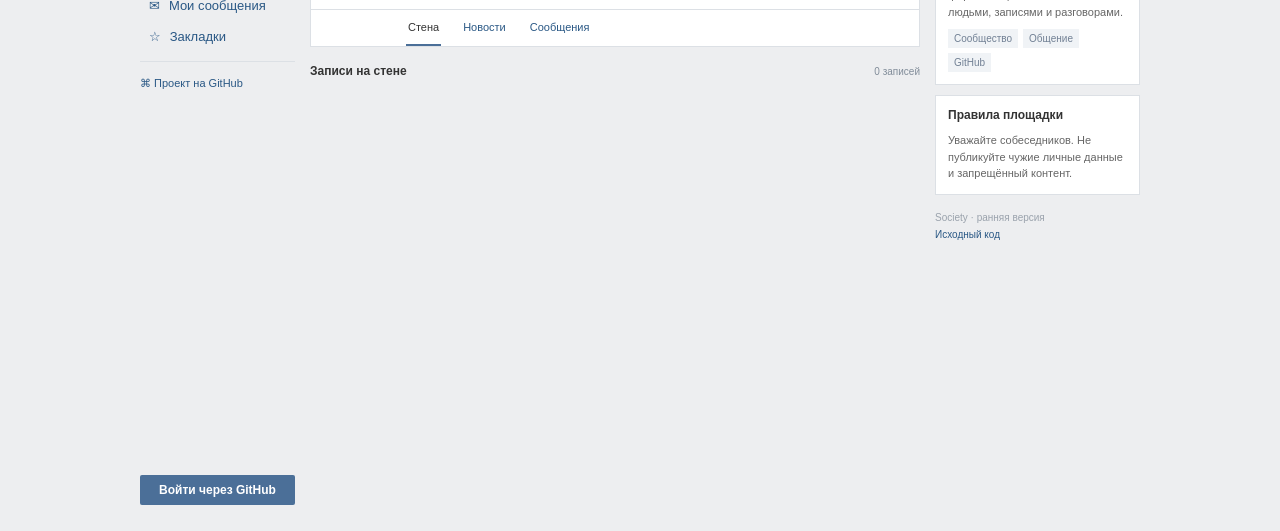
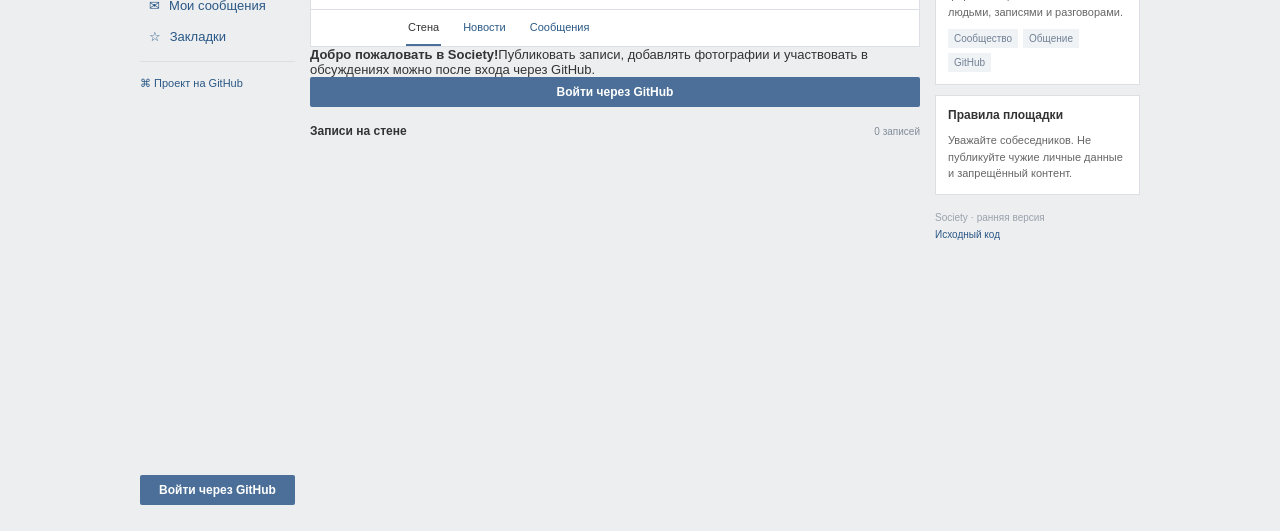
Before and after one commit to Nikita83USSR/Society, a plain HTML site: page index.html in a window 1280 px wide. Shown: the part 279-810 px from the top of the page. Drawn offline with nearby package versions, Linux system fonts and the light colour scheme; a web font is replaced by a local one.

Commit message:
Add guest access notices for member features

```diff
--- a/index.html
+++ b/index.html
@@ -26,19 +26,20 @@
     <div class="profile-cover"><div class="cover-caption">SOCIETY COMMUNITY</div></div>
     <div class="profile-summary"><img id="wallAvatar" class="wall-avatar" src="assets/default-avatar.svg" alt=""><div class="profile-data"><h2 id="wallName">Гость</h2><div id="wallHandle" class="muted">@гость</div><div id="wallBio" class="profile-bio">Социальная сеть на базе GitHub</div></div><a id="githubProfile" class="small-blue-button" href="https://github.com/Nikita83USSR" target="_blank" rel="noopener">GitHub ↗</a></div>
     <div class="profile-tabs"><button class="tab active">Стена</button><button class="tab" data-view="feed">Новости</button><button class="tab" data-view="messages">Сообщения</button></div>
-    <form id="postForm" class="composer">
+    <form id="postForm" class="composer hidden">
       <div class="composer-title"><b>Что у вас нового?</b><span id="composerHint">Запись на стене</span></div>
       <textarea id="postText" maxlength="5000" rows="3" placeholder="Поделитесь новостью или мыслью..."></textarea>
       <div id="imagePreview" class="image-preview hidden"></div>
       <div class="composer-tools"><label class="tool-button">▧ Фото<input id="imageInput" type="file" accept="image/*" multiple hidden></label><button id="attachLink" type="button" class="tool-button">↗ Ссылка</button><span id="fileNames" class="muted file-names"></span><button type="submit" id="publishButton" class="blue-button" disabled>Отправить</button></div>
       <div id="linkRow" class="link-row hidden"><input id="postLink" type="url" placeholder="https://example.com"></div>
     </form>
+    <div id="postAuthNotice" class="auth-notice"><b>Добро пожаловать в Society!</b><span>Публиковать записи, добавлять фотографии и участвовать в обсуждениях можно после входа через GitHub.</span><button type="button" class="login-button" data-login>Войти через GitHub</button></div>
     <div class="section-title"><b id="streamTitle">Записи на стене</b><span id="postCount">0 записей</span></div>
     <div id="posts" class="posts"></div><div id="emptyState" class="empty-state hidden">На стене пока нет записей. Будьте первым!</div>
   </section>
   <section id="feedView" class="hidden"><div class="page-heading"><div><h1>Новости</h1><p>Последние публикации Society</p></div></div><div id="feedPosts" class="posts"></div></section>
-  <section id="messagesView" class="hidden"><div class="page-heading"><div><h1>Мои сообщения</h1><p>Личные разговоры</p></div></div><div class="messages-layout"><div id="dialogs" class="dialogs"><div class="empty-state">Войдите через GitHub, чтобы открыть сообщения.</div></div><div class="chat-panel"><div id="chatHeader" class="chat-header">Выберите диалог</div><div id="chatMessages" class="chat-messages"></div><form id="messageForm" class="message-form"><input id="messageText" maxlength="3000" placeholder="Написать сообщение..." disabled><button class="blue-button" disabled>Отправить</button></form></div></div></section>
-  <section id="savedView" class="hidden"><div class="page-heading"><div><h1>Закладки</h1><p>Сохранённые публикации</p></div></div><div id="savedPosts" class="posts"></div></section>
+  <section id="messagesView" class="hidden"><div class="page-heading"><div><h1>Мои сообщения</h1><p>Личные разговоры</p></div></div><div id="messagesAuthNotice" class="auth-notice"><b>Личные сообщения доступны участникам</b><span>Войдите через GitHub, чтобы написать владельцу Society или продолжить переписку.</span><button type="button" class="login-button" data-login>Войти через GitHub</button></div><div id="messagesLayout" class="messages-layout hidden"><div id="dialogs" class="dialogs"><div class="empty-state">Войдите через GitHub, чтобы открыть сообщения.</div></div><div class="chat-panel"><div id="chatHeader" class="chat-header">Выберите диалог</div><div id="chatMessages" class="chat-messages"></div><form id="messageForm" class="message-form"><input id="messageText" maxlength="3000" placeholder="Написать сообщение..." disabled><button class="blue-button" disabled>Отправить</button></form></div></div></section>
+  <section id="savedView" class="hidden"><div class="page-heading"><div><h1>Закладки</h1><p>Сохранённые публикации</p></div></div><div id="savedAuthNotice" class="auth-notice"><b>Ваши закладки</b><span>Войдите через GitHub, чтобы сохранять интересные публикации и просматривать их здесь.</span><button type="button" class="login-button" data-login>Войти через GitHub</button></div><div id="savedPosts" class="posts"></div></section>
 </main>
 <aside class="right-column">
   <div class="right-card"><b>Навигация</b><a href="#" data-view="wall">Моя страница</a><a href="#" data-view="feed">Новости</a><a href="#" data-view="messages">Сообщения</a><a href="#" data-view="saved">Закладки</a></div>
```
